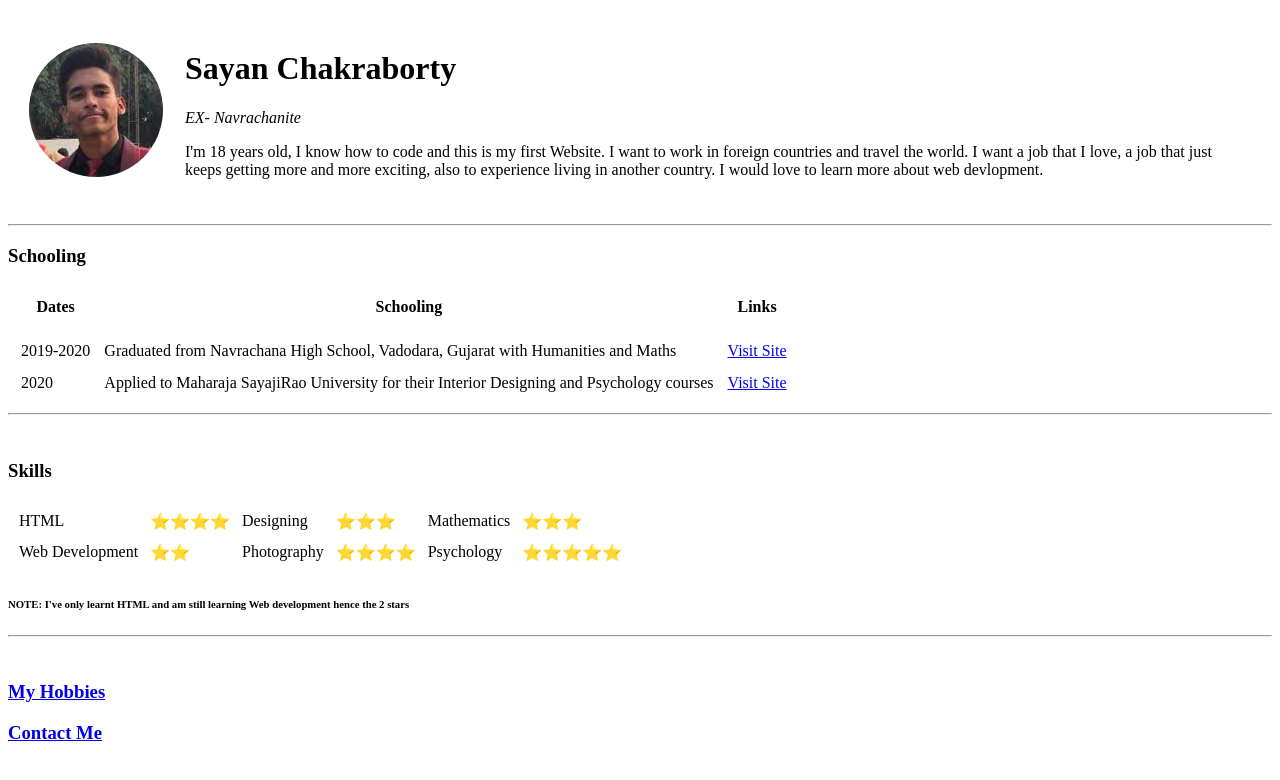
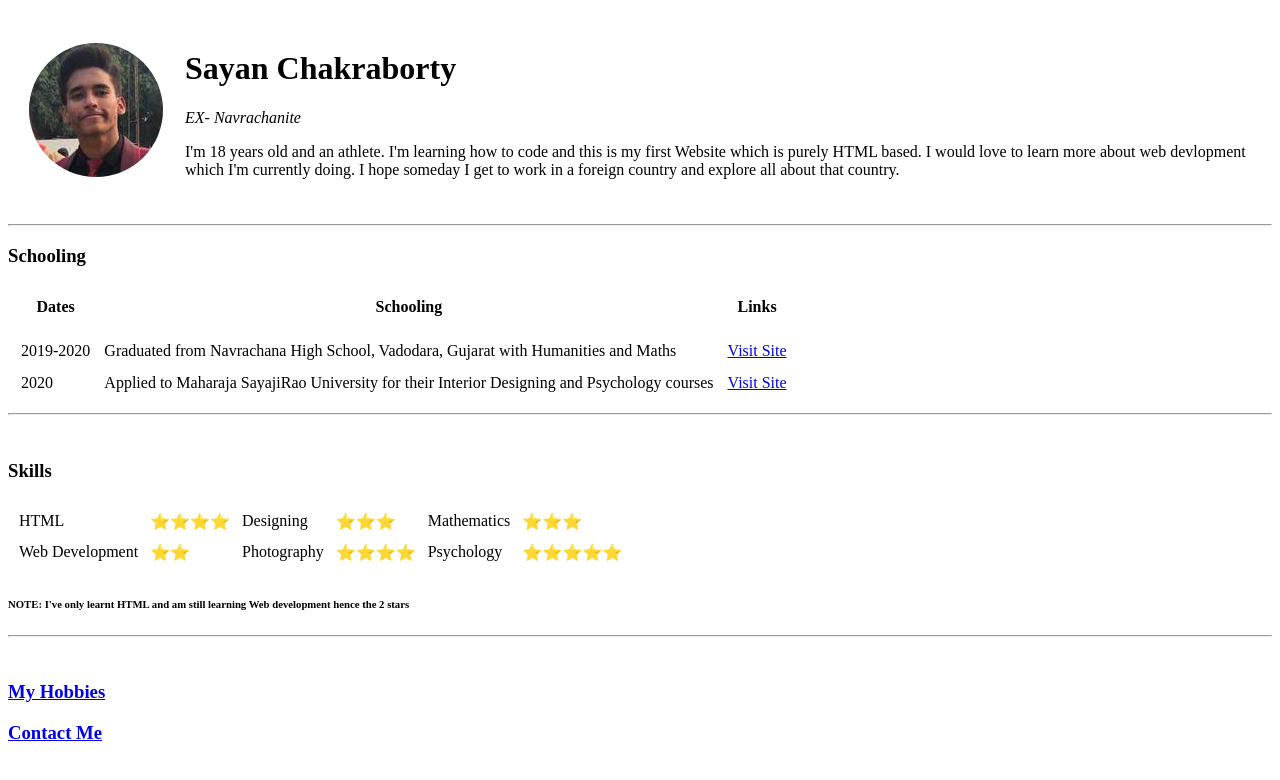
Before and after one commit to sayan1702/CV, a plain HTML site: page index.html in a window 1280 px wide. Drawn offline with Linux system fonts and the light colour scheme.

Commit message:
Update index.html

```diff
--- a/index.html
+++ b/index.html
@@ -15,11 +15,10 @@
         <p font-Style: italic;>
           <em>EX- Navrachanite</em>
         </p>
-        <p>I'm 18 years old, I know how to code and this is my first Website.
-          I want to work in foreign countries and travel the world.
-          I want a job that I love, a job that just keeps getting more and more exciting,
-          also to experience living in another country.
-          I would love to learn more about web devlopment.
+        <p>I'm 18 years old and an athlete. I'm learning how to code and this is my first Website
+          which is purely HTML based. I would love to learn more about web devlopment which I'm
+          currently doing. I hope someday I get to work in a foreign country and explore all about
+          that country.
         </p>
       </td>
     </tr>
```
